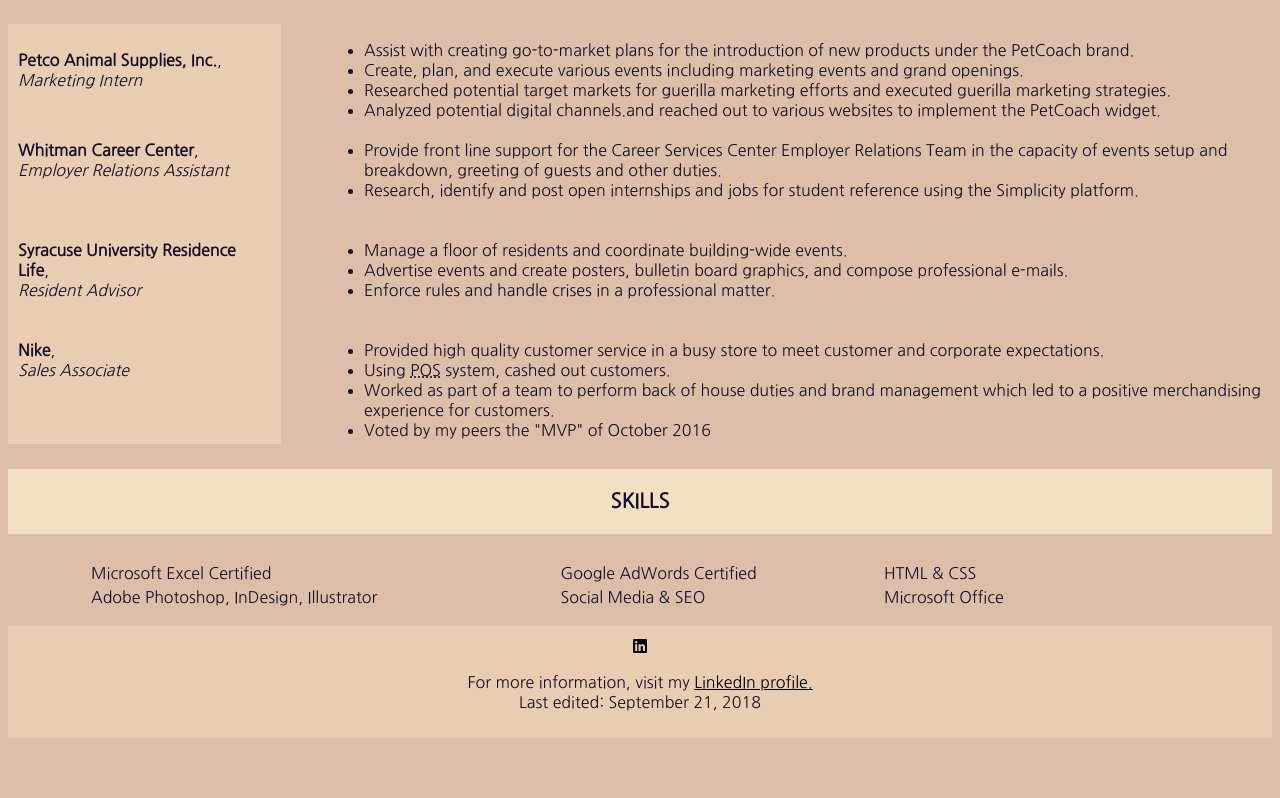
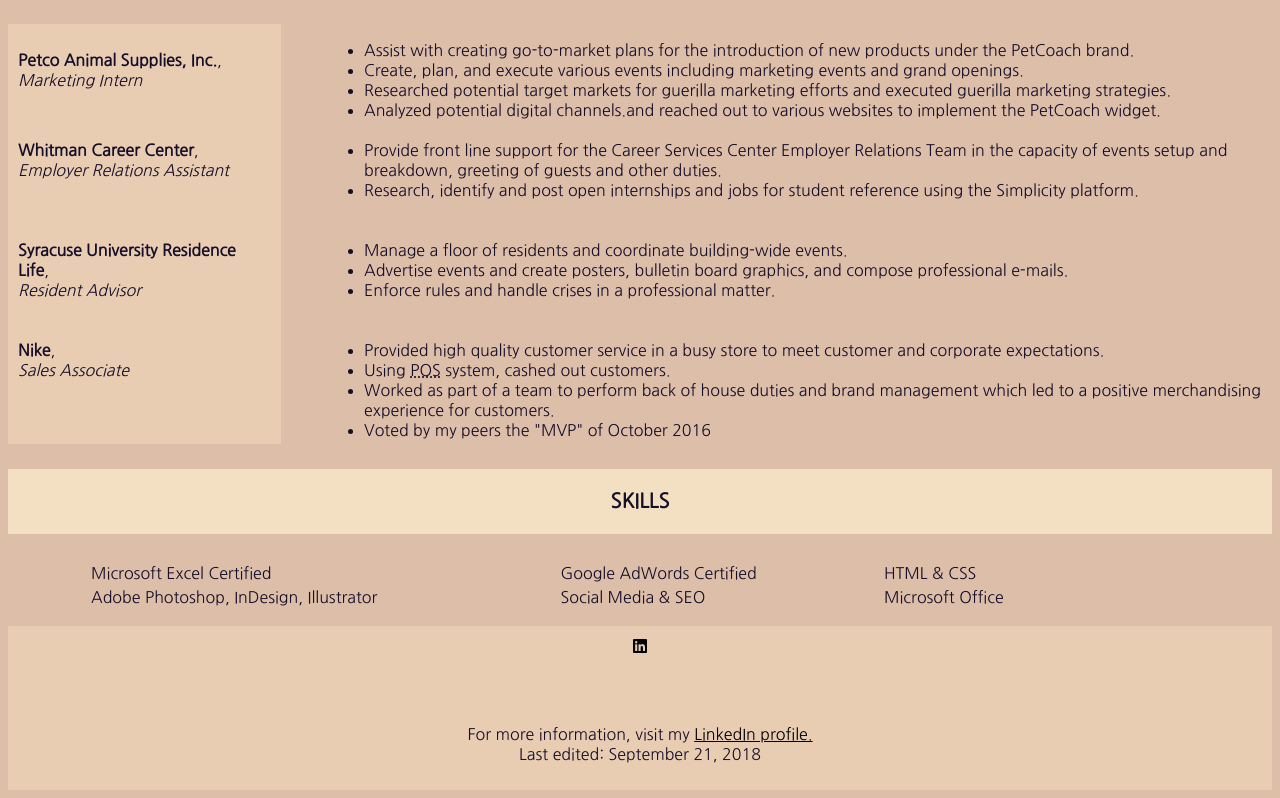
Before and after one commit to wlschwei/wlschwei, a plain HTML site: page index.html in a window 1280 px wide. Shown: the part 599-1397 px from the top of the page. Before the commit the page ends 1345 px from the top, so only its background shows below. Drawn offline with Linux system fonts and the light colour scheme.

Commit message:
Update index.html

```diff
--- a/index.html
+++ b/index.html
@@ -103,7 +103,7 @@
     </section>
     <footer>
         <a href="http://www.linkedin.com/in/winter-schweibold">
-            <i class="fab fa-linkedin" style="width:70px;color:black;"></i></a>
+            <i class="fab fa-linkedin" style="width:70px;color:black;height:70px;"></i></a>
         <p>For more information, visit my <a href="http://www.linkedin.com/in/winter-schweibold">LinkedIn profile.</a><br>Last edited: September 21, 2018</p>
     </footer>
     </article>
```
